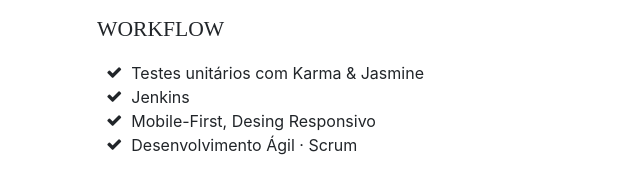
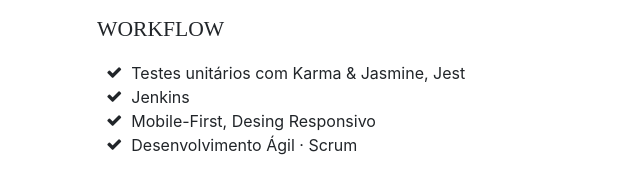
Before and after one commit to humbertoconstantinong/humbertoconstantinong.github.io, a website with bundled scripts: page index.html in a window 1280 px wide. Shown: the part 3513-3707 px from the top of the page, 223-863 px from the left. Built offline with nearby package versions, Linux system fonts and the light colour scheme; a web font is replaced by a local one.

Commit message:
Update index.html

```diff
--- a/index.html
+++ b/index.html
@@ -238,7 +238,7 @@
             <li>
               <li>
                 <i class="fa-li fa fa-check"></i>
-               Testes unitários com Karma &amp; Jasmine
+               Testes unitários com Karma &amp; Jasmine, Jest
               </li><li>
                <i class="fa-li fa fa-check"></i>
                Jenkins</li>
```
